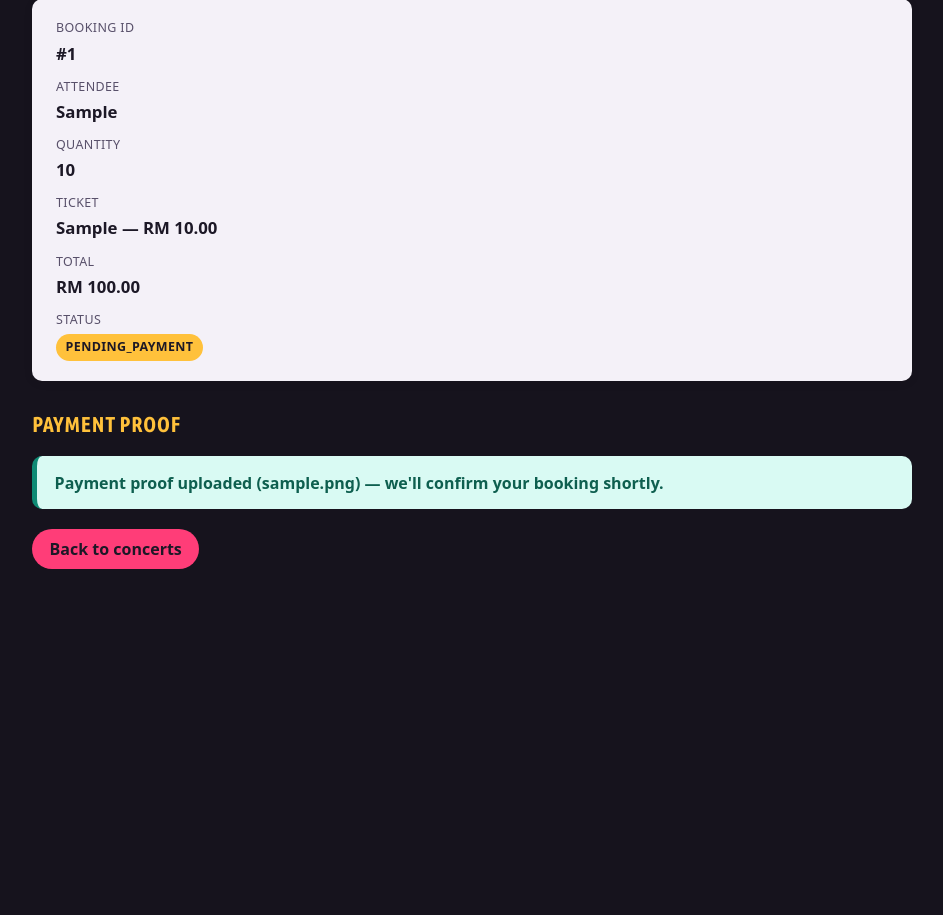
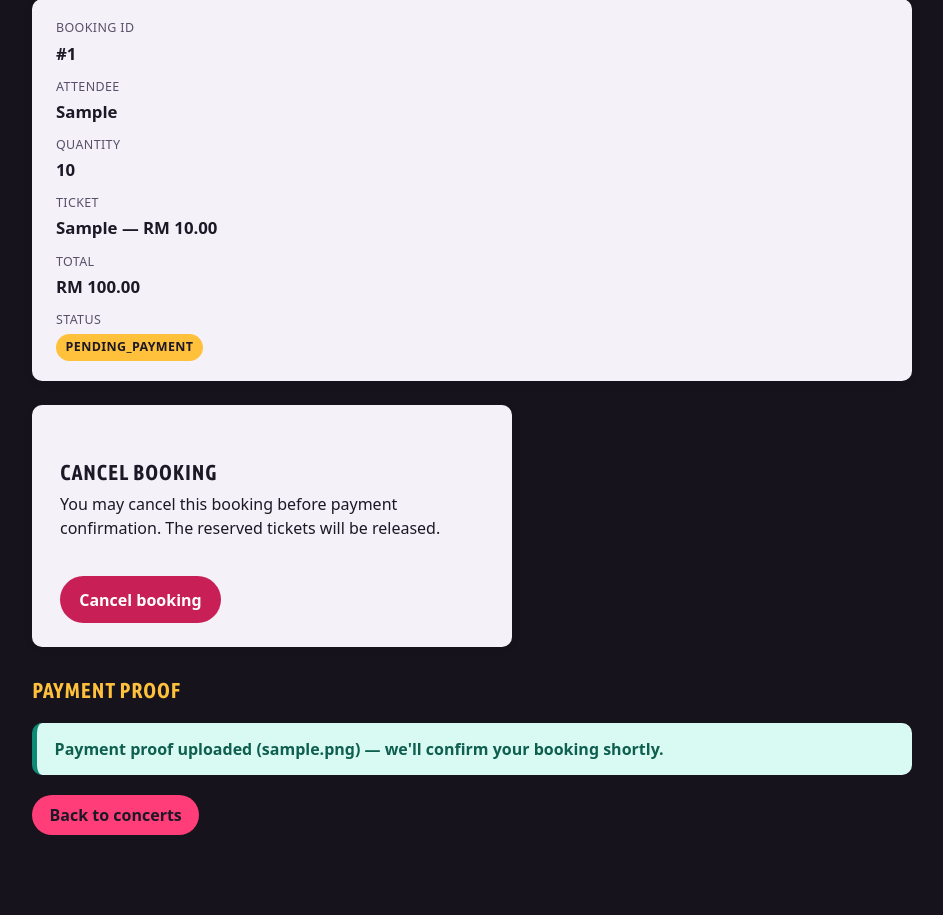
Before and after one commit to w3ih4ng/concert-ticketing-portal, a FastAPI app: page /bookings/1 in a window 1280 px wide. Shown: the part 144-1059 px from the top of the page, without its empty margins (168-1111 px from the left). Before the commit the page ends 713 px from the top, so only its background shows below. Run offline with FastAPI, Linux system fonts and the light colour scheme; tables that the repository leaves empty hold one stand-in row (values such as "Sample post").

Commit message:
feat: add booking cancellation and restore ticket stock (SCRUM-125)

```diff
--- a/src/concert_portal/app.py
+++ b/src/concert_portal/app.py
@@ -214,12 +214,30 @@ BOOKING_ERROR_MESSAGES = {
     "concert_missing": "That concert could not be found.",
 }
 
+CANCELLATION_MESSAGES = {
+    "cancelled": "Booking cancelled successfully. The reserved tickets are available again.",
+    "not_pending": "Only bookings that are still pending payment can be cancelled.",
+    "already_cancelled": "This booking has already been cancelled.",
+}
+
 
 def _error_message(code: str | None) -> str | None:
     """Map a short error code from the query string to display text."""
     if code is None:
         return None
     return BOOKING_ERROR_MESSAGES.get(code, "Something went wrong with that booking.")
+
+
+def _cancellation_message(code: str | None) -> str | None:
+    """Map a cancellation result code to a readable message."""
+
+    if code is None:
+        return None
+
+    return CANCELLATION_MESSAGES.get(
+        code,
+        "Something went wrong while cancelling the booking.",
+    )
 
 
 @app.get("/health")
@@ -518,6 +536,64 @@ def create_booking(
     return booking
 
 
+def cancel_booking_record(
+    booking_id: int,
+    session: Session,
+) -> Booking:
+    """Cancel a pending booking and restore its reserved ticket quantity."""
+
+    booking = session.get(Booking, booking_id)
+
+    if booking is None:
+        raise HTTPException(
+            status_code=404,
+            detail="Booking not found",
+        )
+
+    if booking.status == "cancelled":
+        raise HTTPException(
+            status_code=409,
+            detail="This booking has already been cancelled.",
+        )
+
+    if booking.status != "pending_payment":
+        raise HTTPException(
+            status_code=409,
+            detail="Only bookings that are still pending payment can be cancelled.",
+        )
+
+    ticket = session.get(Ticket, booking.ticket_id)
+
+    if ticket is None:
+        raise HTTPException(
+            status_code=404,
+            detail="Ticket not found",
+        )
+
+    ticket.sold = max(ticket.sold - booking.quantity, 0)
+    booking.status = "cancelled"
+
+    session.add(ticket)
+    session.add(booking)
+    session.commit()
+    session.refresh(booking)
+
+    return booking
+
+
+@app.post(
+    "/bookings/{booking_id}/cancel",
+    response_model=BookingRead,
+)
+def cancel_booking(
+    booking_id: int,
+    session: Session = Depends(get_session),
+) -> Booking:
+    """US23 — Cancel a booking that is still pending payment."""
+
+    return cancel_booking_record(booking_id, session)
+
+
 UPLOAD_DIR = Path(__file__).parent.parent.parent / "uploads"
 
 
@@ -617,19 +693,65 @@ def booking_new_submit(
 def booking_detail_page(
     booking_id: int,
     request: Request,
+    message: str | None = None,
+    error: str | None = None,
     session: Session = Depends(get_session),
 ) -> HTMLResponse:
-    """Show a booking and its payment proof status."""
+    """Show a booking, payment proof status, and cancellation result."""
+
     booking = session.get(Booking, booking_id)
+
     if booking is None:
-        raise HTTPException(status_code=404, detail="Booking not found")
+        raise HTTPException(
+            status_code=404,
+            detail="Booking not found",
+        )
 
     proof = session.exec(select(PaymentProof).where(PaymentProof.booking_id == booking_id)).first()
+
     ticket = session.get(Ticket, booking.ticket_id)
+
     return templates.TemplateResponse(
         request,
         "booking_detail.html",
-        {"booking": booking, "proof": proof, "ticket": ticket},
+        {
+            "booking": booking,
+            "proof": proof,
+            "ticket": ticket,
+            "message": _cancellation_message(message),
+            "error": _cancellation_message(error),
+        },
+    )
+
+
+@app.post("/bookings/{booking_id}/cancel/form")
+def cancel_booking_submit(
+    booking_id: int,
+    session: Session = Depends(get_session),
+) -> RedirectResponse:
+    """Process booking cancellation from the booking detail page."""
+
+    try:
+        cancel_booking_record(booking_id, session)
+    except HTTPException as exc:
+        if exc.status_code == 404:
+            raise
+
+        detail = str(exc.detail)
+
+        if "already been cancelled" in detail:
+            error_code = "already_cancelled"
+        else:
+            error_code = "not_pending"
+
+        return RedirectResponse(
+            url=f"/bookings/{booking_id}?error={error_code}",
+            status_code=303,
+        )
+
+    return RedirectResponse(
+        url=f"/bookings/{booking_id}?message=cancelled",
+        status_code=303,
     )
 
 
@@ -644,6 +766,12 @@ def upload_payment_proof(
     if booking is None:
         raise HTTPException(status_code=404, detail="Booking not found")
 
+    if booking.status == "cancelled":
+        raise HTTPException(
+            status_code=409,
+            detail="Cancelled bookings cannot upload payment proof",
+        )
+
     UPLOAD_DIR.mkdir(parents=True, exist_ok=True)
     filename = f"booking_{booking_id}_{file.filename}"
     (UPLOAD_DIR / filename).write_bytes(file.file.read())
--- a/src/concert_portal/static/style.css
+++ b/src/concert_portal/static/style.css
@@ -279,6 +279,27 @@ button,
   transition: background 0.15s ease;
 }
 
+.btn-danger {
+  background: var(--marquee-dark);
+  border: none;
+  border-radius: 999px;
+  color: white;
+  cursor: pointer;
+  font: inherit;
+  font-weight: 700;
+  padding: 0.7rem 1.2rem;
+}
+
+.btn-danger:hover {
+  filter: brightness(0.9);
+}
+
+.btn-danger:focus-visible {
+  outline: 3px solid currentColor;
+  outline-offset: 3px;
+}
+
+
 button:hover,
 .btn:hover {
   background: var(--marquee-dark);
--- a/src/concert_portal/templates/booking_detail.html
+++ b/src/concert_portal/templates/booking_detail.html
@@ -1,39 +1,105 @@
 {% extends "base.html" %}
+
 {% block title %}Booking #{{ booking.id }}{% endblock %}
+
 {% block content %}
 <h1>Booking Confirmed</h1>
+
+{% if message %}
+<div class="banner banner-success surface">
+  {{ message }}
+</div>
+{% endif %}
+
+{% if error %}
+<div class="banner banner-error surface">
+  {{ error }}
+</div>
+{% endif %}
 
 <dl class="info-card surface">
   <dt>Booking ID</dt>
   <dd>#{{ booking.id }}</dd>
+
   <dt>Attendee</dt>
   <dd>{{ booking.attendee }}</dd>
+
   <dt>Quantity</dt>
   <dd>{{ booking.quantity }}</dd>
+
   {% if ticket %}
   <dt>Ticket</dt>
-  <dd>{{ ticket.category }} — RM {{ "%.2f"|format(ticket.price) }}</dd>
+  <dd>
+    {{ ticket.category }} — RM {{ "%.2f"|format(ticket.price) }}
+  </dd>
+
   <dt>Total</dt>
-  <dd>RM {{ "%.2f"|format(ticket.price * booking.quantity) }}</dd>
+  <dd>
+    RM {{ "%.2f"|format(ticket.price * booking.quantity) }}
+  </dd>
   {% endif %}
+
   <dt>Status</dt>
-  <dd><span class="badge badge-status">{{ booking.status }}</span></dd>
+  <dd>
+    <span class="badge badge-status">
+      {{ booking.status }}
+    </span>
+  </dd>
 </dl>
 
+{% if booking.status == "pending_payment" %}
+<section class="surface form-card">
+  <h2>Cancel Booking</h2>
+
+  <p>
+    You may cancel this booking before payment confirmation.
+    The reserved tickets will be released.
+  </p>
+
+  <form
+    action="/bookings/{{ booking.id }}/cancel/form"
+    method="post"
+    onsubmit="return confirm('Are you sure you want to cancel this booking?');"
+  >
+    <button class="btn-danger" type="submit">
+      Cancel booking
+    </button>
+  </form>
+</section>
+{% elif booking.status == "cancelled" %}
+<div class="banner banner-error surface">
+  This booking has been cancelled.
+</div>
+{% endif %}
+
+{% if booking.status != "cancelled" %}
 <h2>Payment Proof</h2>
 
 {% if proof %}
 <div class="banner banner-success">
-  Payment proof uploaded ({{ proof.filename }}) — we'll confirm your booking shortly.
+  Payment proof uploaded ({{ proof.filename }}) —
+  we'll confirm your booking shortly.
 </div>
-{% else %}
-<form class="surface form-card" action="/bookings/{{ booking.id }}/payment-proof" method="post"
-      enctype="multipart/form-data">
+{% elif booking.status == "pending_payment" %}
+<form
+  class="surface form-card"
+  action="/bookings/{{ booking.id }}/payment-proof"
+  method="post"
+  enctype="multipart/form-data"
+>
   <label>Upload your payment proof</label>
-  <input type="file" name="file" accept="image/*,.pdf" required>
+  <input
+    type="file"
+    name="file"
+    accept="image/*,.pdf"
+    required
+  >
   <button type="submit">Upload proof</button>
 </form>
 {% endif %}
+{% endif %}
 
-<p><a class="btn-pill" href="/">Back to concerts</a></p>
+<p>
+  <a class="btn-pill" href="/">Back to concerts</a>
+</p>
 {% endblock %}
```
Also changed, not shown: tests/test_booking_cancellation.py (added, +311 -0 lines).
